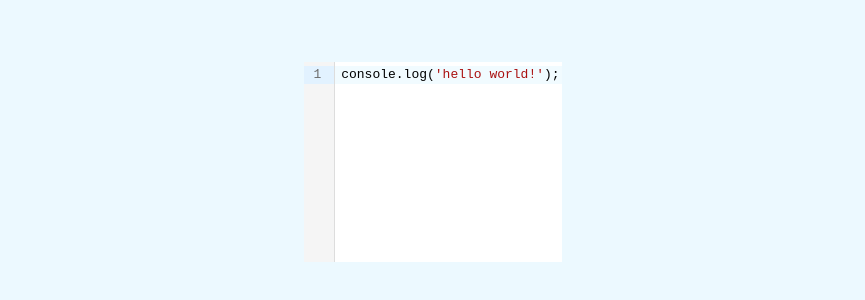
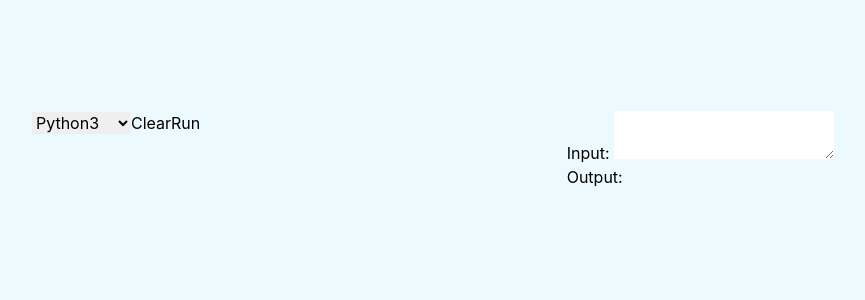
Before and after one commit to ethiclesshacker/code-editor-frontend, a React (Create React App) app: page / in a window 1280 px wide. Shown: the part 238-538 px from the top of the page, without its empty margins (207-1072 px from the left). Built offline with nearby package versions, Linux system fonts and the light colour scheme.

Commit message:
Added CodeEditor jsx and css file

```diff
--- a/src/App.js
+++ b/src/App.js
@@ -1,7 +1,8 @@
 import { BrowserRouter as Router, Route, Routes, Link } from "react-router-dom";
 import Login from './components/Login';
 import Register from './components/Register';
-import CodeArea from "./components/CodeArea";
+// import CodeArea from "./components/CodeArea";
+import CodeEditor from "./components/CodeEditor";
 import './App.css';
 
 
@@ -13,7 +14,8 @@ function App() {
 
           <Route exact path='/login' element={< Login />}></Route>
           <Route exact path='/register' element={< Register />}></Route>
-          <Route exact path='/' element={< CodeArea />}></Route>
+          <Route exact path='/' element={< CodeEditor />}></Route>
+          {/* <Route exact path='/' element={< CodeArea />}></Route> */}
         </Routes>
       </Router>
 
--- /dev/null
+++ b/src/Code/CodeEditor.css
@@ -0,0 +1,158 @@
+:root {
+    --clr : white;
+    --backclr: #282c34;
+    --borderclr: lightgray;
+}
+
+*{
+    margin: 0;
+    padding: 0;
+    box-sizing: border-box;
+
+}
+
+body {
+    width: auto;
+    height: auto;
+    padding: 0.5rem;
+    padding-right: 0.5rem;
+    padding-bottom: 0.5rem;
+}
+
+#main
+{
+    display: grid;
+    height: 100%;
+    width: 100%;
+    gap: 0.5rem;
+    grid-template-rows: 10% 90%;
+    grid-template-columns: 70% 30%;
+}
+
+#side
+{
+    border: 1px solid var(--borderclr);
+}
+
+
+#sidebar
+{
+    grid-column: 1;
+    grid-row: 1;
+
+    border: 1px solid var(--borderclr);
+    background-color: var(--backclr);
+    border-radius: 0.5rem;
+
+    display: flex;
+    align-items: center;
+    justify-content: flex-end;
+    padding-right: 0.5rem;
+}
+
+#scode
+{
+    grid-column: 1;
+    grid-row: 2;
+    border: 1px solid var(--borderclr);
+}
+
+
+/* #output
+{
+    display: grid;
+    height: 100%;
+    grid-template-rows: 50% 50%;
+    border-radius: 10px;
+} */
+
+
+#sidebar1 {
+    /* border: 1px solid var(--clr); */
+    grid-column: 2;
+    grid-row: 1 / 3;
+    background-color: var(--backclr);
+    padding: 1rem 1rem 1rem 1rem;
+}
+
+/*
+h1 {
+    display: flex;
+    justify-content: flex-start;
+    align-items: center;
+    font-family: cursive;
+} */
+
+#code-text {
+    padding: 0.3rem;
+    width: 100%;
+    height: 100%;
+    font-family: 'Courier New', Courier, monospace;
+    font-size: 18px;
+    margin: 0rem;
+}
+
+button:hover {
+    background-color: darkgray;
+}
+
+#rst {
+    margin-right: 0.5rem;
+}
+
+button {
+    font-size: 20px;
+    border-radius: 7px;
+    border: 1.5px solid rgb(143, 142, 142);
+    background-color: var(--borderclr);
+    text-align: center;
+    width: 5rem;
+    height: 2.5rem;
+}
+
+#lang {
+    margin-right: auto;
+    margin-left: 0.5rem;
+    font-size: 18px;
+    width: 10rem;
+    border-radius: 0.5rem;
+}
+
+pre {
+    font-family: 'Courier New', Courier, monospace;
+    font-size: 16px;
+    height: inherit;
+    width: inherit;
+    overflow:auto;
+    border: 1px solid black;
+    border-radius: 0.5rem;
+    background-color: var(--clr);
+    padding: 0.5rem;
+}
+
+label {
+    font-size: 1.5rem;
+    color: var(--clr);
+}
+
+#sidebar1 {
+    height: 100%;
+    display: flex;
+    flex-direction: column;
+    border-radius: 0.5rem;
+}
+
+#cont-input, #cont-output {
+    width: 100%;
+    height: 50%;
+    display: flex;
+    flex-direction: column;
+    padding: 0.2rem;
+
+}
+
+.box {
+    flex-grow: 1;
+    margin: 0.2rem;
+    border-radius: 5%;
+}
--- /dev/null
+++ b/src/components/CodeEditor.jsx
@@ -0,0 +1,40 @@
+import React from "react";
+
+export default function CodeEditor(){
+
+return (
+    <div id="main" className="grid grid-cols-3 col-span-4">
+        <div id="sidebar">
+            <select name="lang" id="lang">
+                <option value="python3">Python3</option>
+                <option value="javascript">Javascript</option>
+                <option value="c">c</option>
+                <option value="java">Java</option>
+            </select>
+            {/* <!-- <button id="js">JS</button> --> */}
+            <button type="reset" id="rst">Clear</button>
+            <button id="run">Run</button>
+        </div>
+
+
+        {/* <!-- ELement 2: Code Holder --> */}
+        <div id="scode">
+            <div name="code" id="code-text"></div>
+        </div>
+
+
+        {/* <!-- ELement 3: I/O --> */}
+        <div id="sidebar1">
+            <div id="cont-input">
+                <label for="input">Input: </label>
+                <textarea class="box" name="input" type="text" id="input"></textarea>
+            </div>
+            <div id="cont-output">
+                <label for="output">Output: </label>
+                {/* <textarea name="input" type="text" id="input"></textarea> */}
+                <pre class="box"> </pre>
+            </div>
+        </div>
+    </div>
+);
+}
```
Also changed, not shown: src/components/login/Login.css (deleted, +0 -48 lines), src/components/register/Register.css (deleted, +0 -141 lines).
